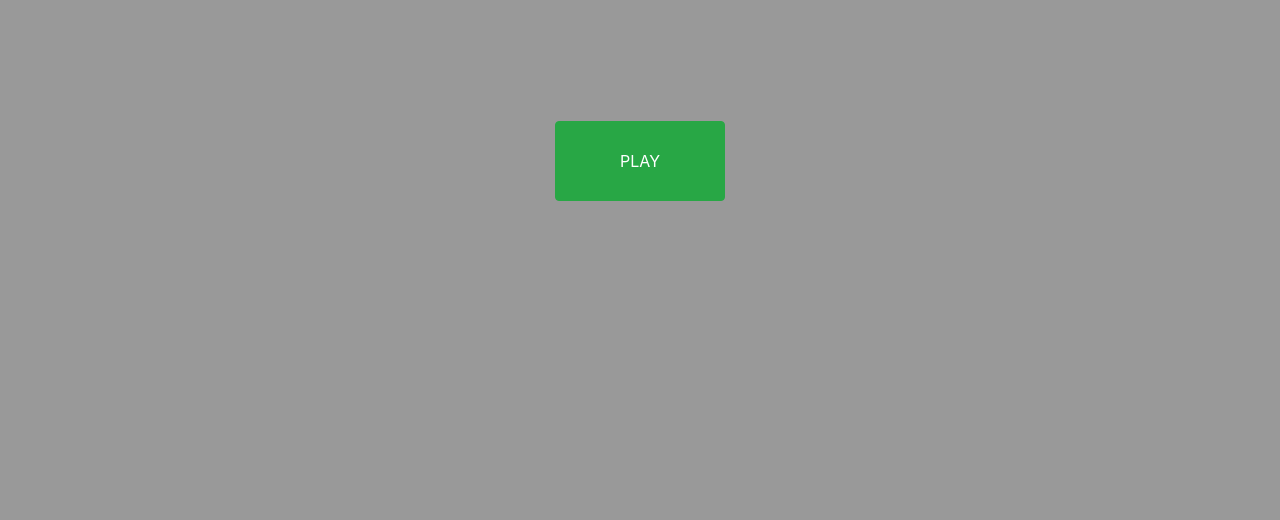
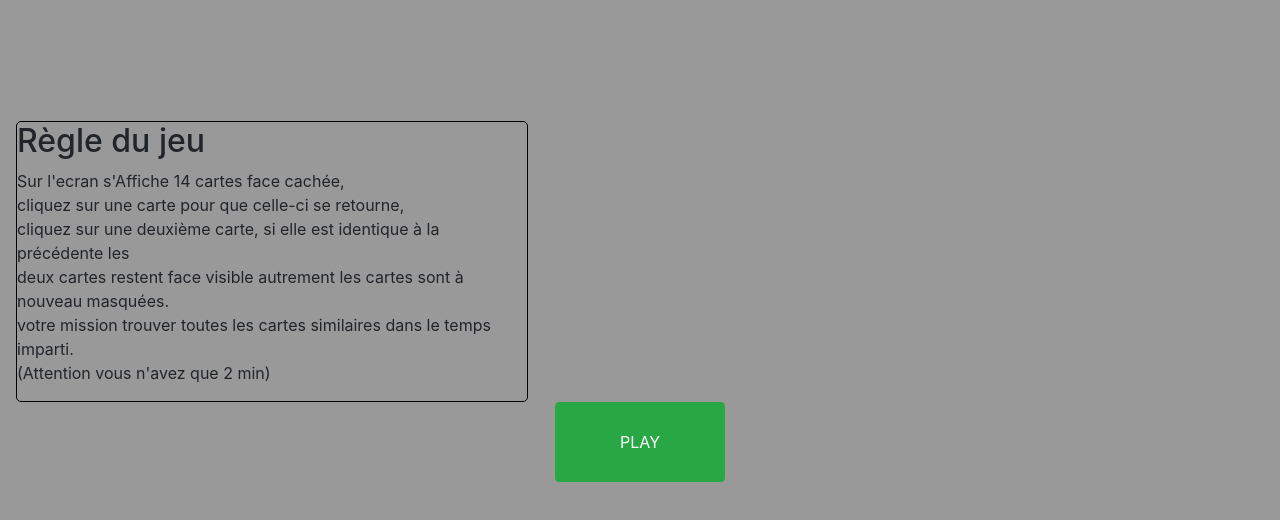
Before and after one commit to taoufik35/-valuation_jeu_de_paires, a website built with Parcel: page index.html in a window 1280 px wide. Shown: the part 668-1188 px from the top of the page. Built offline with nearby package versions, Linux system fonts and the light colour scheme.

Commit message:
add responsive text

```diff
--- a/css/main.css
+++ b/css/main.css
@@ -243,6 +243,13 @@ textarea {
  }
 
 
+@media only screen and (min-width: 756px) {
+  article{
+    display: block;
+  }
+}
+
+
 
 
 
```
